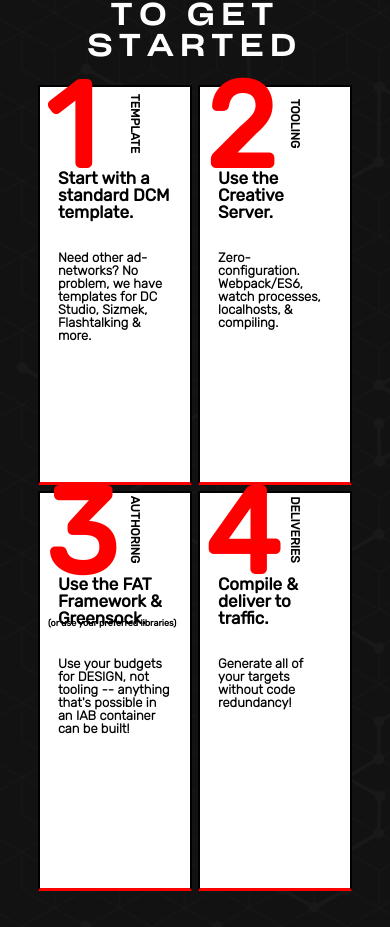
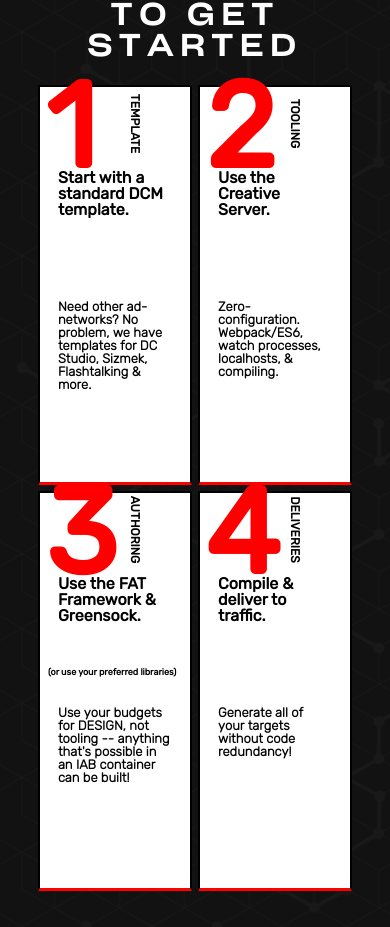
Before and after one commit to elaineleeworld/FAT-landing-page, a React (Create React App) app: page /#/ in a window 390 px wide. Shown: the part 1320-2247 px from the top of the page. Built offline with nearby package versions, Linux system fonts and the light colour scheme.

Commit message:
add box headline container align text vertically

```diff
--- a/src/components/Box/Box.css
+++ b/src/components/Box/Box.css
@@ -73,6 +73,9 @@ h2, h3{
 	font-family: 'Rubik';
 
 }
+.box-headline-container{
+	height: 140px;
+}
 
 .box-subheadline{
 	color: black;
@@ -107,7 +110,7 @@ h2, h3{
 		margin-left: 39px;
 	}
 	.box-headline {
-		font-size: 17px;
+		font-size: 16px;
 	}
 	.box-subheadline{
 		font-size: 9px;
--- a/src/components/Box/Box.js
+++ b/src/components/Box/Box.js
@@ -55,9 +55,9 @@ class Box extends React.Component {
 
                     <Col xs={12}>
                       <p className='box-label vertical-text'>{box.label}</p>
-
+                        <div className='box-headline-container'>
                         <p className='box-headline'>{box.headline}</p>
-
+                        </div>
                         <p className='box-subheadline'>{box.subheadline}</p>
 
                         <p className='box-text'>{box.text}</p>
```
